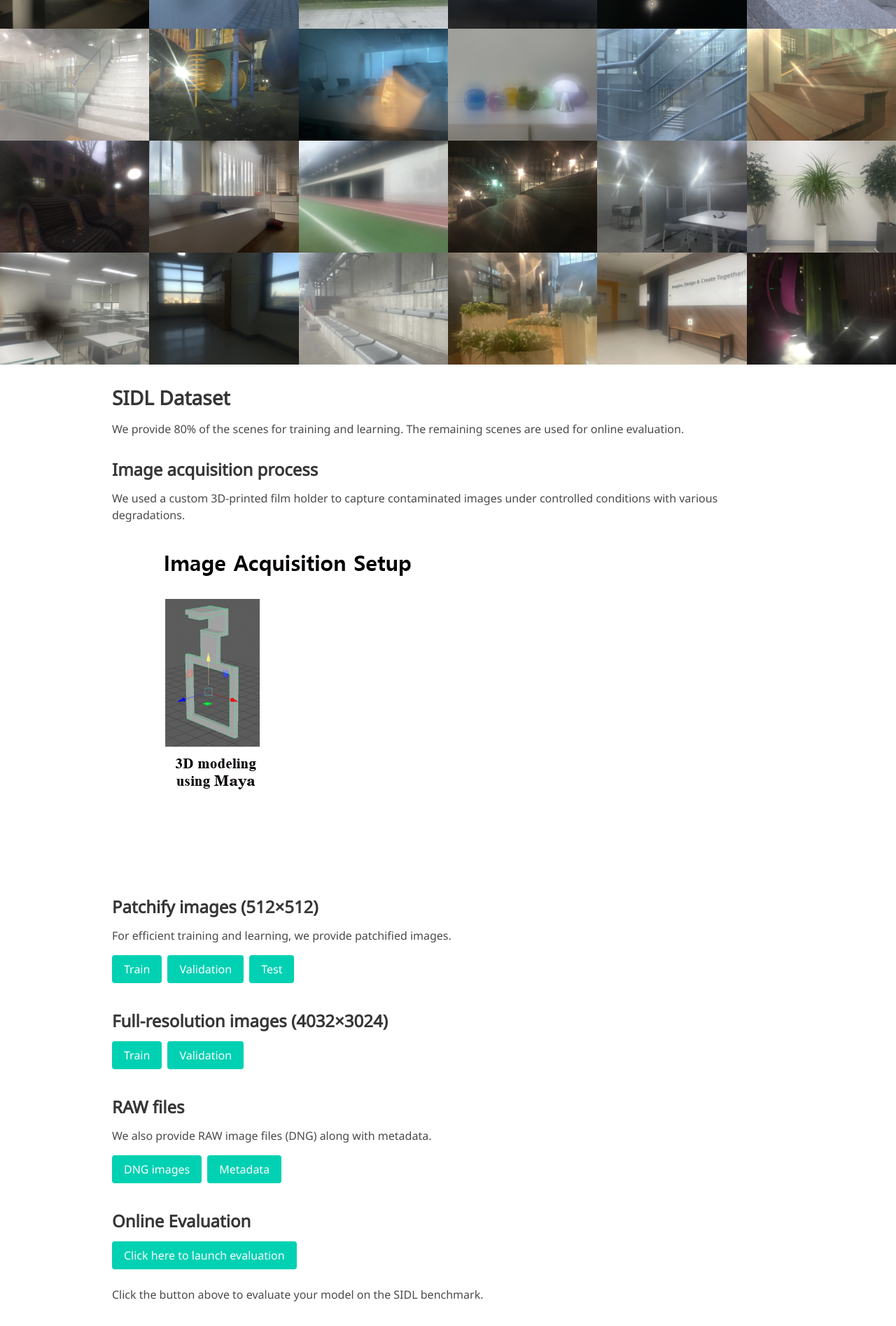
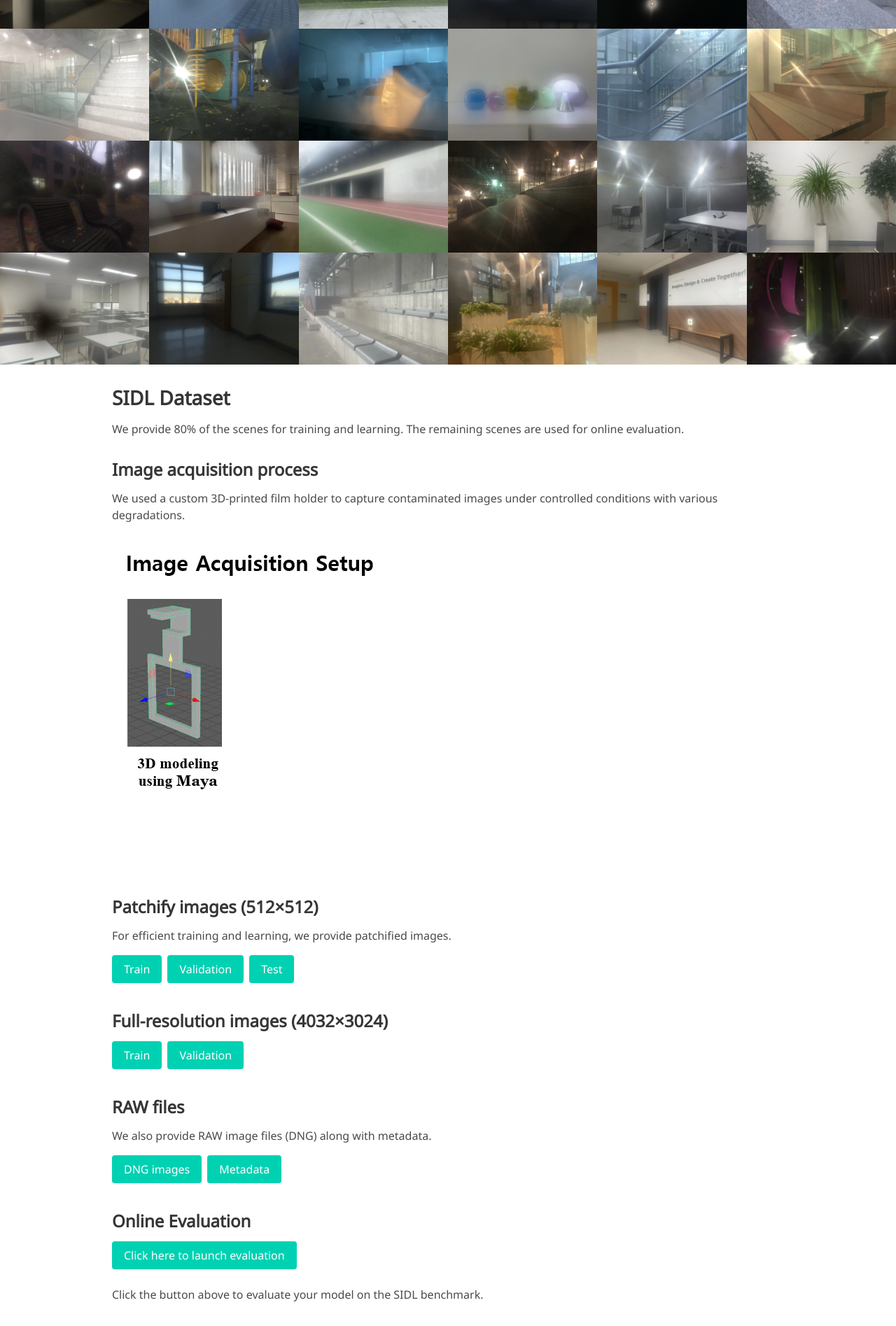
Before and after one commit to sidl-benchmark/sidl-benchmark.github.io, a Jekyll site: the page built from index.md, in a window 1280 px wide. Shown: the part 615-2510 px from the top of the page at 70% size. Built offline with Jekyll 4.4.1, drawn with Linux system fonts in a browser that asks for light colours; some web fonts are replaced.

Commit message:
Update index.md

```diff
--- a/index.md
+++ b/index.md
@@ -74,7 +74,7 @@ We provide 80% of the scenes for training and learning. The remaining scenes are
 
 ### Image acquisition process
 We used a custom 3D-printed film holder to capture contaminated images under controlled conditions with various degradations.
-<div style="text-align: center;">
+<div style="text-align:">
     <img src="images/image_acquisition_process.gif" alt="Image Acquisition Process">
 </div>
 
```
